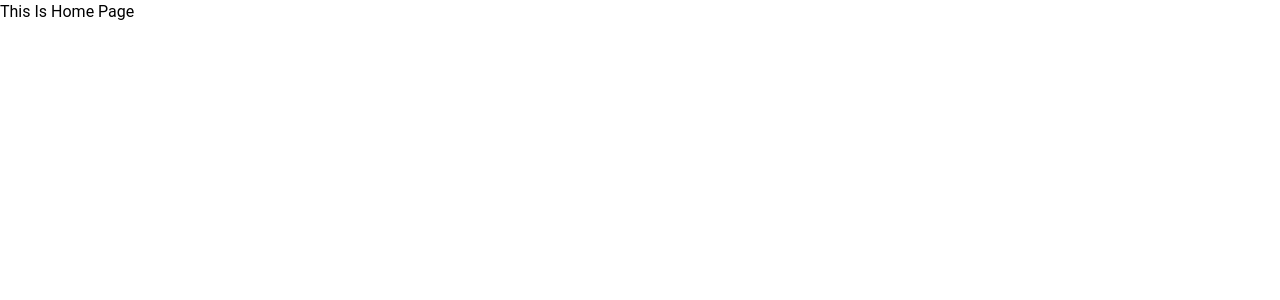
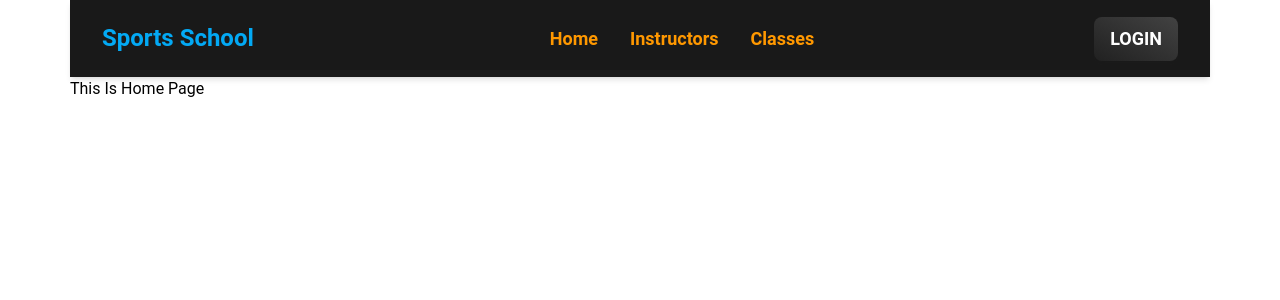
Before and after one commit to tuhinOfficial/sports-school, a React (Vite) app: page / in a window 1280 px wide. Shown: the top 300 px of the page. Built offline with nearby package versions, Linux system fonts and the light colour scheme.

Commit message:
design Header

```diff
--- a/src/Layout/Main.jsx
+++ b/src/Layout/Main.jsx
@@ -1,9 +1,11 @@
 import React from 'react';
 import { Outlet } from 'react-router-dom';
+import Navigation from '../SharedPages/Navigation/Navigation';
 
 const Main = () => {
     return (
         <>
+            <Navigation></Navigation>
             <Outlet></Outlet>
         </>
     );
--- /dev/null
+++ b/src/SharedPages/Navigation/Navigation.jsx
@@ -0,0 +1,127 @@
+import React from "react";
+import { useState, useEffect } from "react";
+import {
+  Navbar,
+  MobileNav,
+  Typography,
+  Button,
+  IconButton,
+} from "@material-tailwind/react";
+import { Link } from "react-router-dom";
+
+const Navigation = () => {
+  const [openNav, setOpenNav] = useState(false);
+
+  useEffect(() => {
+    window.addEventListener(
+      "resize",
+      () => window.innerWidth >= 960 && setOpenNav(false)
+    );
+  }, []);
+
+  const navList = (
+    <ul className="mb-4 mt-2 flex flex-col gap-2 lg:mb-0 lg:mt-0 lg:flex-row lg:items-center lg:gap-6">
+      <Typography
+        as="li"
+        variant="small"
+        color="blue-gray"
+        className="p-1 font-normal"
+      >
+        <Link to="/" className="flex items-center font-semibold text-orange-500 text-lg">
+          Home
+        </Link>
+      </Typography>
+      <Typography
+        as="li"
+        variant="small"
+        color="blue-gray"
+        className="p-1 font-normal"
+      >
+        <Link className="flex items-center font-semibold text-orange-500 text-lg">
+          Instructors
+        </Link>
+      </Typography>
+      <Typography
+        as="li"
+        variant="small"
+        color="blue-gray"
+        className="p-1 font-normal"
+      >
+        <Link href="#" className="flex items-center font-semibold text-orange-500 text-lg">
+          Classes
+        </Link>
+      </Typography>
+    </ul>
+  );
+  return (
+    <div>
+      <Navbar className="mx-auto max-w-screen-xl py-2 px-4 lg:px-8 lg:py-4 bg-black rounded-none border-none bg-opacity-90 ">
+        <div className="container mx-auto flex items-center justify-between text-blue-gray-900">
+          <Typography
+            as="a"
+            href="#"
+            variant="h4"
+            className="mr-4 cursor-pointer py-1.5 font-medium"
+          >
+            <span className="text-light-blue-500 font-semibold">Sports School</span>
+          </Typography>
+          <div className="hidden lg:block">{navList}</div>
+          <Button
+            variant="gradient"
+            size="sm"
+            className="hidden lg:inline-block text-lg"
+          >
+            <Link>Login</Link>
+          </Button>
+          <IconButton
+            variant="text"
+            className="ml-auto h-6 w-6 text-inherit hover:bg-transparent focus:bg-transparent active:bg-transparent lg:hidden"
+            ripple={false}
+            onClick={() => setOpenNav(!openNav)}
+          >
+            {openNav ? (
+              <svg
+                xmlns="http://www.w3.org/2000/svg"
+                fill="none"
+                className="h-6 w-6"
+                viewBox="0 0 24 24"
+                stroke="currentColor"
+                strokeWidth={2}
+              >
+                <path
+                  strokeLinecap="round"
+                  strokeLinejoin="round"
+                  d="M6 18L18 6M6 6l12 12"
+                />
+              </svg>
+            ) : (
+              <svg
+                xmlns="http://www.w3.org/2000/svg"
+                className="h-6 w-6"
+                fill="none"
+                stroke="currentColor"
+                strokeWidth={2}
+              >
+                <path
+                  strokeLinecap="round"
+                  strokeLinejoin="round"
+                  d="M4 6h16M4 12h16M4 18h16"
+                />
+              </svg>
+            )}
+          </IconButton>
+        </div>
+        <MobileNav open={openNav}>
+          <div className="container mx-auto">
+            {navList}
+            <Button variant="gradient" size="sm" fullWidth className="mb-2">
+              <span>Login</span>
+            </Button>
+          </div>
+        </MobileNav>
+      </Navbar>
+    </div>
+  );
+};
+
+export default Navigation;
--- a/src/main.jsx
+++ b/src/main.jsx
@@ -1,12 +1,14 @@
-import React from 'react'
-import ReactDOM from 'react-dom/client'
-import App from './App.jsx'
-import './index.css'
-import { RouterProvider } from 'react-router-dom'
-import router from './Routes/Router.jsx'
+import React from "react";
+import ReactDOM from "react-dom/client";
+import App from "./App.jsx";
+import "./index.css";
+import { RouterProvider } from "react-router-dom";
+import router from "./Routes/Router.jsx";
 
-ReactDOM.createRoot(document.getElementById('root')).render(
+ReactDOM.createRoot(document.getElementById("root")).render(
   <React.StrictMode>
-    <RouterProvider router={router}></RouterProvider>
-  </React.StrictMode>,
-)
+    <div className="max-w-screen-xl mx-auto">
+      <RouterProvider router={router}></RouterProvider>
+    </div>
+  </React.StrictMode>
+);
```
